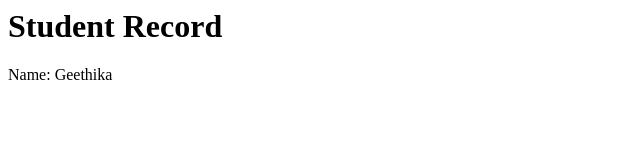
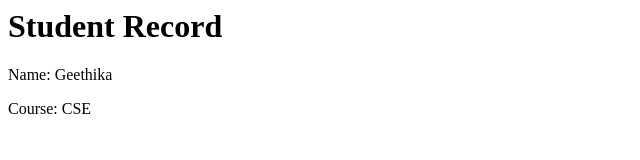
Before and after one commit to Geethika185/Student, a plain HTML site: page index.html in a window 1280 px wide. Shown: the whole page, without its empty margins (0-640 px from the left). Drawn offline with Linux system fonts and the light colour scheme.

Commit message:
Added course

```diff
--- a/index.html
+++ b/index.html
@@ -1,2 +1,3 @@
 <h1>Student Record</h1>
 <p>Name: Geethika</p>
+<p>Course: CSE</p>
```
